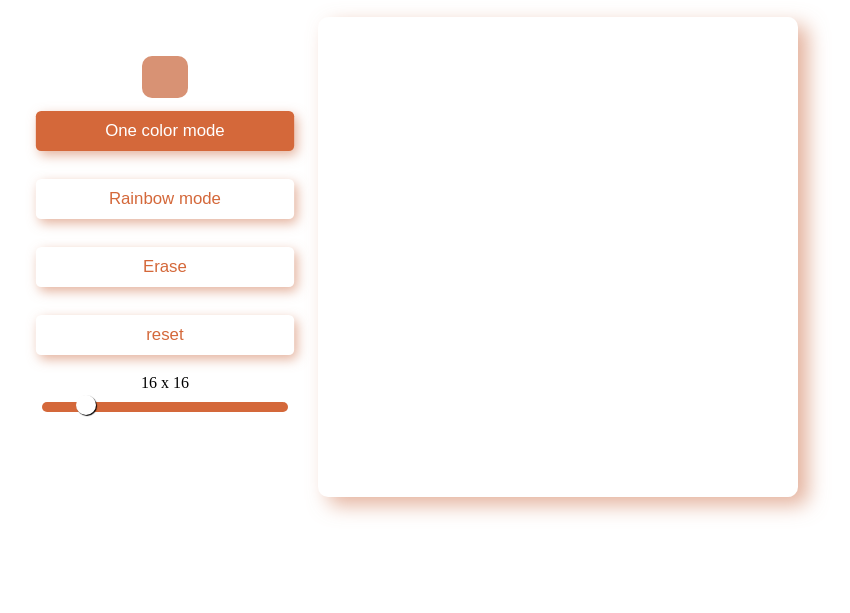
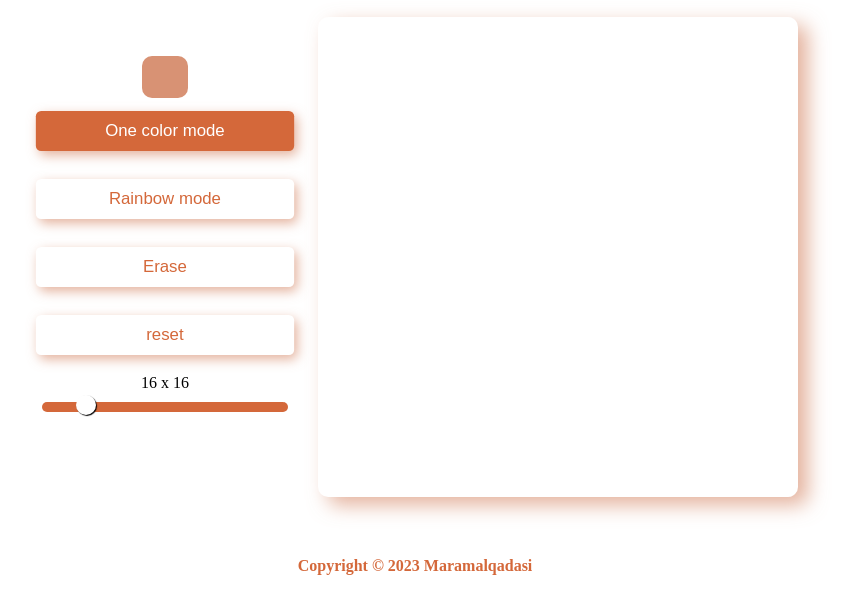
Before and after one commit to MaramAlqadasi/Ech-a-sketch1, a plain HTML site: page index.html in a window 1280 px wide. Shown: the part 53-666 px from the top of the page, without its empty margins (225-1075 px from the left). Drawn offline with Linux system fonts and the light colour scheme.

Commit message:
add copy right link

```diff
--- a/index.html
+++ b/index.html
@@ -31,6 +31,16 @@
             <div class="board"></div>
         </div>
     </section>
+    <footer class="footer">
+
+        <a href="https://github.com/MaramAlqadasi" target="_blank">
+            <p>
+                Copyright ©
+                <script>
+                  document.write(new Date().getFullYear())
+                </script> Maramalqadasi
+              </p></a>
+      </footer>
     <script src="javascript.js" defer></script>
 </body>
 </html>
--- a/style.css
+++ b/style.css
@@ -144,6 +144,17 @@ input[type="button" ],.color:hover{
     -webkit-appearance: none;
     margin-top: -7px;
   }
+  .footer{
+    text-align: center;
+    font-weight: bold;
+    margin-top: 50px;
+  }
+.footer a{
+  text-decoration: none;
+  color:#d4683a;
+}
+
+
   @media screen and (max-width:768px) {
     .mainContainer{
       flex-direction: column-reverse;
```
